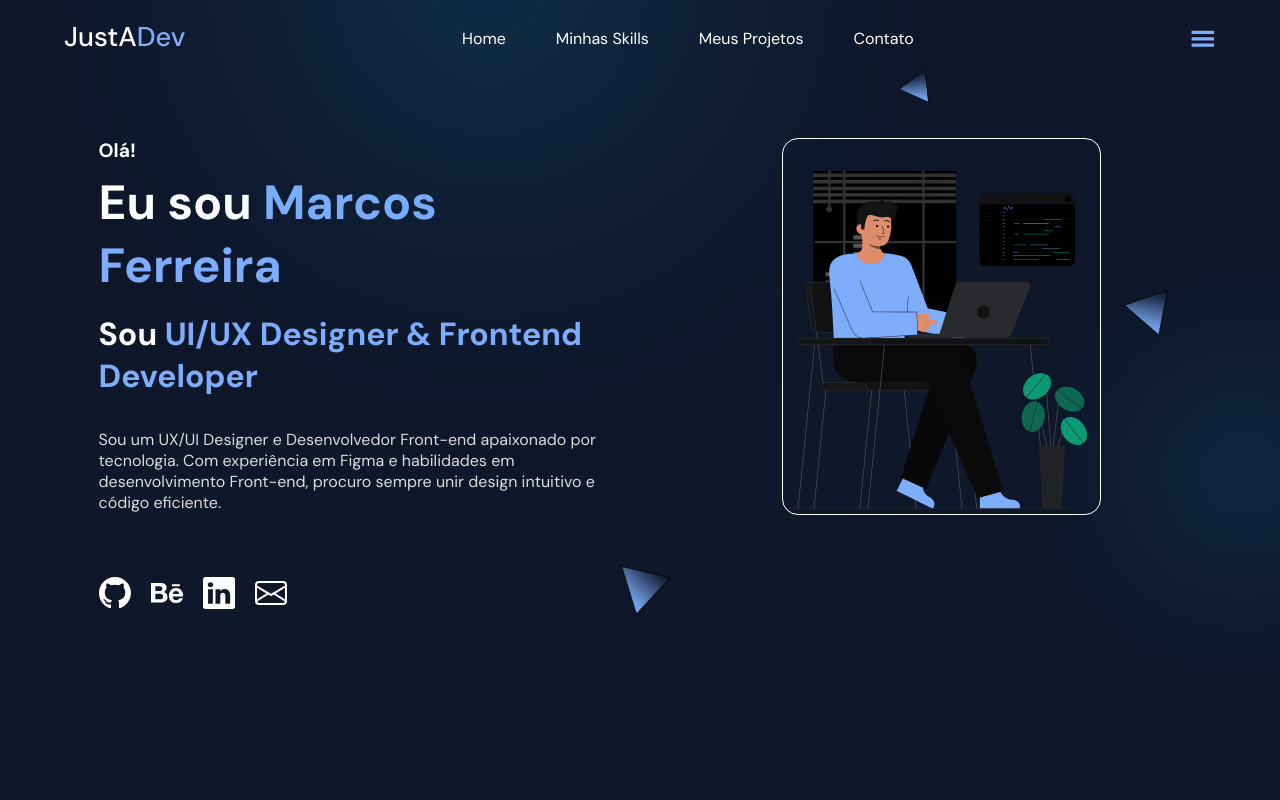
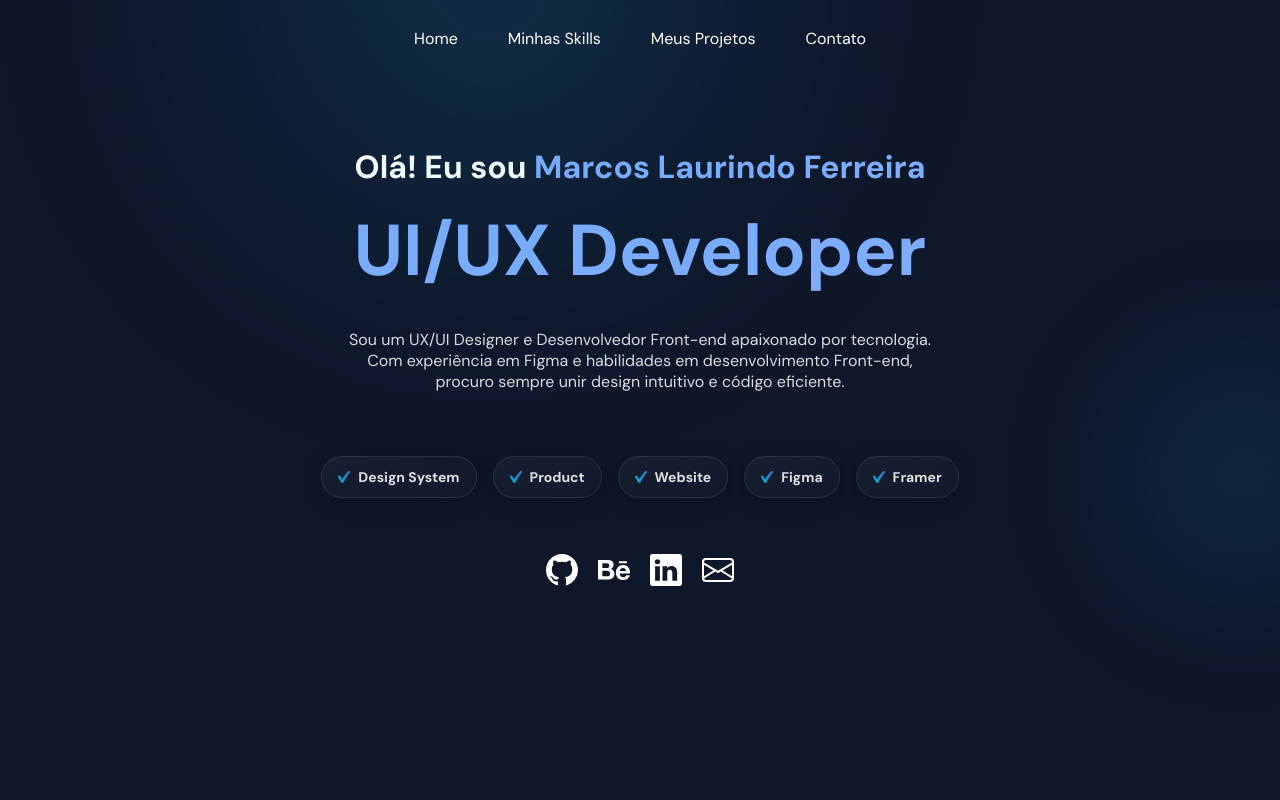
Before and after one commit to marcosprofile/DevXPortfolio, a React (Create React App) app: page / in a window 1280 px wide. Shown: the top 800 px of the page. Built offline with nearby package versions, Linux system fonts and the light colour scheme.

Commit message:
feat: update

```diff
--- a/src/components/Navbar.js
+++ b/src/components/Navbar.js
@@ -1,34 +1,26 @@
 import React, { useState, useEffect } from 'react';
-
-import { motion, AnimatePresence } from 'framer-motion';
 
 // import global styles
 import {
   FlexContainer,
   PaddingContainer,
   Container,
-  BlueText,
 } from '../styles/Global.styled';
 
 // import Navbar styles
 import {
   NavbarContainer,
-  Logo,
-  MenuIcon,
   NavLinkContainer,
   NavLinkBtn
 } from '../styles/Navbar.styled';
 
-import { GiHamburgerMenu} from 'react-icons/gi';
 import { theme } from '../utils/Theme';
-import NavMenu from './layouts/NavMenu';
 import { navLinks } from '../utils/Data';
 
 
 
 const Navbar = () => {
-  const [ openMenu, setOpenMenu ] = useState(false);
-  const [ sticky, setSticky ] = useState(false);
+  const [sticky, setSticky] = useState(false);
 
   useEffect(() => {
     const onScroll = () => {
@@ -41,10 +33,7 @@ const Navbar = () => {
   }, []);
 
   return (
-    <div>
-      <NavbarContainer
-        $bgColor={ sticky ? theme.colors.primary : 'transparent' }
-      >
+    <NavbarContainer $bgColor={sticky ? theme.colors.primary : 'transparent'} >
       <PaddingContainer
         top="1.2rem"
         bottom="1.2rem"
@@ -52,35 +41,17 @@ const Navbar = () => {
         $responsiveRight="1rem"
       >
         <Container>
-            <FlexContainer justify="space-between" $responsiveFlex="true">
-              {/* --left-logo-- */}
-                <Logo>
-                  JustA<BlueText>Dev</BlueText>
-                </Logo>
-
+          <FlexContainer justify="center" $responsiveFlex="true">
+            {/* --left-- */}
             <NavLinkContainer>
               {navLinks.map((navigate, id) => (
                 <NavLinkBtn key={id} href={navigate.href}>{navigate.name}</NavLinkBtn>
               ))}
             </NavLinkContainer>
-
-              {/* --right-menu-icon-- */}
-              <MenuIcon
-                as={motion.a}
-                whileHover={{scale: 1.2}}
-                onClick={() => { setOpenMenu(true) }}
-              >
-                <GiHamburgerMenu />
-              </MenuIcon>
           </FlexContainer>
         </Container>
-
-          <AnimatePresence>
-            { openMenu && <NavMenu setOpenMenu={setOpenMenu} />}
-          </AnimatePresence>
       </PaddingContainer>
     </NavbarContainer>
-    </div>
   )
 }
 
--- /dev/null
+++ b/src/components/ScrollProgressBar.js
@@ -0,0 +1,23 @@
+import { useEffect, useState } from "react";
+
+export default function ScrollProgressBar() {
+  const [scrollProgress, setScrollProgress] = useState(0);
+
+  useEffect(() => {
+    const handleScroll = () => {
+      const scrollTop = window.scrollY;
+      const docHeight = document.documentElement.scrollHeight - window.innerHeight;
+      const progress = (scrollTop / docHeight) * 100;
+      setScrollProgress(progress);
+    };
+
+    window.addEventListener("scroll", handleScroll);
+    return () => window.removeEventListener("scroll", handleScroll);
+  }, []);
+
+  return (
+    <div style={{position: "fixed", top: 0, left: 0, width: "100%", zIndex: 50, backgroundColor: "transparent"}}>
+      <div style={{ width: `${scrollProgress}%`, height: "5px", background: "#7EADFC" }} />
+    </div>
+  );
+}
--- a/src/components/Showcase.js
+++ b/src/components/Showcase.js
@@ -8,64 +8,76 @@ import {
   ParaText,
   BlueText,
   IconContainer,
+  Chip,
+  Image
 } from '../styles/Global.styled';
-
-// importing showcase styles
-import {
-  ShowcaseImageCard,
-  ShowcaseParticleContainer,
-  Particle,
-} from '../styles/Showcase.styled'
 
 // importing react-icons
 import { BsGithub, BsBehance, BsLinkedin, BsEnvelope } from 'react-icons/bs';
 
-// importing assets
-import ShowcaseImg from '../assets/showcase-img.png';
-import BackgroundImg from '../assets/particle.png';
+import CheckBlue from '../assets/check-blue.svg';
 
-import {
-  fadeInLeftVariant,
-  fadeInRightVariant,
-} from '../utils/Variants';
+import { fadeInLeftVariant } from '../utils/Variants';
 
 const Showcase = () => {
   return (
     <PaddingContainer
       id="Home"
-      left="3%"
-      right="10%"
       top="12%"
       bottom="10%"
       $responsiveLeft="1rem"
       $responsiveRight="1rem"
       $responsiveTop="8rem"
     >
-      <FlexContainer align="left" $fullWidthChild="true">
+      <FlexContainer align="center" $fullWidthChild="true">
         {/* --left-content-- */}
         <motion.div
           variants={fadeInLeftVariant}
           initial="hidden"
           whileInView="visible"
         >
-          <Heading as="h4" size="h4">Olá!</Heading>
           <Heading
-            as="h2"
-            size="h2"
+            as="h3"
+            size="h3"
             top=".5rem"
             bottom="1rem"
           >
-            Eu sou <BlueText>Marcos Ferreira</BlueText>
+            Olá! Eu sou <BlueText>Marcos Laurindo Ferreira</BlueText>
           </Heading>
-          <Heading as="h3" size="h3">
-            Sou <BlueText>UI/UX Designer & Frontend Developer</BlueText>
+          <Heading as="h1" size="h1">
+            <BlueText>UI/UX Developer</BlueText>
           </Heading>
-          <ParaText as="p" top="2rem" bottom="4rem">
+          <ParaText as="p" top="2rem" bottom="4rem" mWidth="600px">
             Sou um UX/UI Designer e Desenvolvedor Front-end apaixonado por tecnologia. Com experiência em Figma e habilidades em desenvolvimento Front-end, procuro sempre unir design intuitivo e código eficiente.
           </ParaText>
 
+          <PaddingContainer bottom="3.5rem">
+            <FlexContainer justify="center" gap="1rem" flexWrap="wrap" $responsiveFlex>
+              <Chip>
+                <Image src={CheckBlue} alt="Check icon" />
+                Design System
+              </Chip>
+              <Chip>
+                <Image src={CheckBlue} alt="Check icon" />
+                Product
+              </Chip>
+              <Chip>
+                <Image src={CheckBlue} alt="Check icon" />
+                Website
+              </Chip>
+              <Chip>
+                <Image src={CheckBlue} alt="Check icon" />
+                Figma
+              </Chip>
+              <Chip>
+                <Image src={CheckBlue} alt="Check icon" />
+                Framer
+              </Chip>
+            </FlexContainer>
+          </PaddingContainer>
+
           {/* --social-icons-- */}
-          <FlexContainer gap="1.25rem" $responsiveFlex="true">
+          <FlexContainer justify="center" gap="1.25rem" $responsiveFlex="true">
             <IconContainer color="white" size="2rem" href="https://github.com/marcosprofile" target="_blank">
               <BsGithub />
             </IconContainer>
@@ -80,72 +92,6 @@ const Showcase = () => {
             </IconContainer>
           </FlexContainer>
         </motion.div>
-
-        {/* --right-content-- */}
-        <FlexContainer
-          as={motion.div}
-          variants={fadeInRightVariant}
-          initial="hidden"
-          whileInView="visible"
-          justify="flex-end"
-        >
-          <ShowcaseParticleContainer>
-            <ShowcaseImageCard>
-              <img src={ShowcaseImg} alt="showcase" />
-            </ShowcaseImageCard>
-            <Particle
-              as={motion.img}
-              animate={{
-                x: [0, 100, 0],
-                rotate: 360,
-                scale: [1, .5, 1]
-              }}
-              transition={{
-                duration: 20,
-                repeat: Infinity
-              }}
-              src={BackgroundImg}
-              alt="particle"
-              top="-80px"
-              left="20px"
-              rotate="60deg"
-            />
-            <Particle
-              as={motion.img}
-              animate={{
-                y: [0, 100, 0],
-                rotate: 360,
-                scale: [1, .8, 1]
-              }}
-              transition={{
-                duration: 18,
-                repeat: Infinity
-              }}
-              src={BackgroundImg}
-              alt="particle"
-              top="50px"
-              right="-70px"
-              rotate="0deg"
-            />
-            <Particle
-              as={motion.img}
-              animate={{
-                x: [0, -100, 0],
-                rotate: 360,
-                scale: [1, .9, 1]
-              }}
-              transition={{
-                duration: 15,
-                repeat: Infinity
-              }}
-              src={BackgroundImg}
-              alt="particle"
-              bottom="10px"
-              left="-70px"
-              rotate="50deg"
-            />
-          </ShowcaseParticleContainer>
-        </FlexContainer>
       </FlexContainer>
     </PaddingContainer>
   )
--- a/src/pages/Home.js
+++ b/src/pages/Home.js
@@ -7,11 +7,13 @@ import Footer from '../components/Footer'
 
 import TopFadeImage from '../assets/top.png';
 import LeftFadeImage from '../assets/left.png';
+import ScrollProgressBar from '../components/ScrollProgressBar'
 
 const Home = () => {
   return (
     <MainBody>
       <Container>
+        <ScrollProgressBar />
         <Showcase />
         <MySkills />
         <MyProjects />
--- a/src/styles/Global.styled.js
+++ b/src/styles/Global.styled.js
@@ -30,6 +30,7 @@ export const FlexContainer = styled.div`
   justify-content: ${({ justify }) => justify};
   align-items: ${({ align }) => align};
   gap: ${({ gap }) => gap};
+  flex-wrap: ${({ flexWrap }) => flexWrap};
 
   & > div {
     flex: ${({ $fullWidthChild }) => $fullWidthChild && 1};
@@ -93,6 +94,7 @@ export const BlueText = styled.span`
 
 export const ParaText = styled(PaddingContainer)`
   color: ${({ theme }) => theme.colors.para_text_color};
+  max-width: ${({ mWidth }) => mWidth };
 `;
 
 export const IconContainer = styled.a`
@@ -158,3 +160,27 @@ export const FadeImage = styled.img`
     display: none;
   };
 `;
+
+export const Chip = styled.div`
+  display: flex;
+  align-items: center;
+  gap: .5rem;
+  width: max-content;
+  color: #E0E0E0;
+  padding: 1.25rem 1rem;
+  border-radius: 5rem;
+  background: linear-gradient(160deg, rgba(217, 217, 217, 0.04) 13.17%, rgba(255, 255, 255, 0.01) 97.91%);
+  font-size: .875rem;
+  font-weight: 600;
+  box-shadow: 0px 4px 20px 0px rgba(47, 24, 108, 0.10), 0px 4px 20px -1px rgba(0, 0, 0, 0.25);
+  backdrop-filter: blur(20px);
+  border: 1px solid rgba(255, 255, 255, 0.10);
+  height: 40px;
+  cursor: default;
+`
+
+export const Image = styled.img`
+  width: ${({ width }) => width};
+  height: ${({ height }) => height};
+  object-fit: cover;
+`
--- a/src/styles/Navbar.styled.js
+++ b/src/styles/Navbar.styled.js
@@ -8,6 +8,10 @@ export const NavbarContainer = styled.div`
   z-index: 10;
   transition: all .2s ease-in;
   background-color: ${({ $bgColor }) => $bgColor};
+
+  @media (max-width: ${({ theme }) => theme.breakpoints.mobile}) {
+    display: none !important;
+  }
 `;
 
 export const Logo = styled.p`
```
Also changed, not shown: src/assets/check-blue.svg (added). Lines whose indentation alone changed are shown as unchanged.
